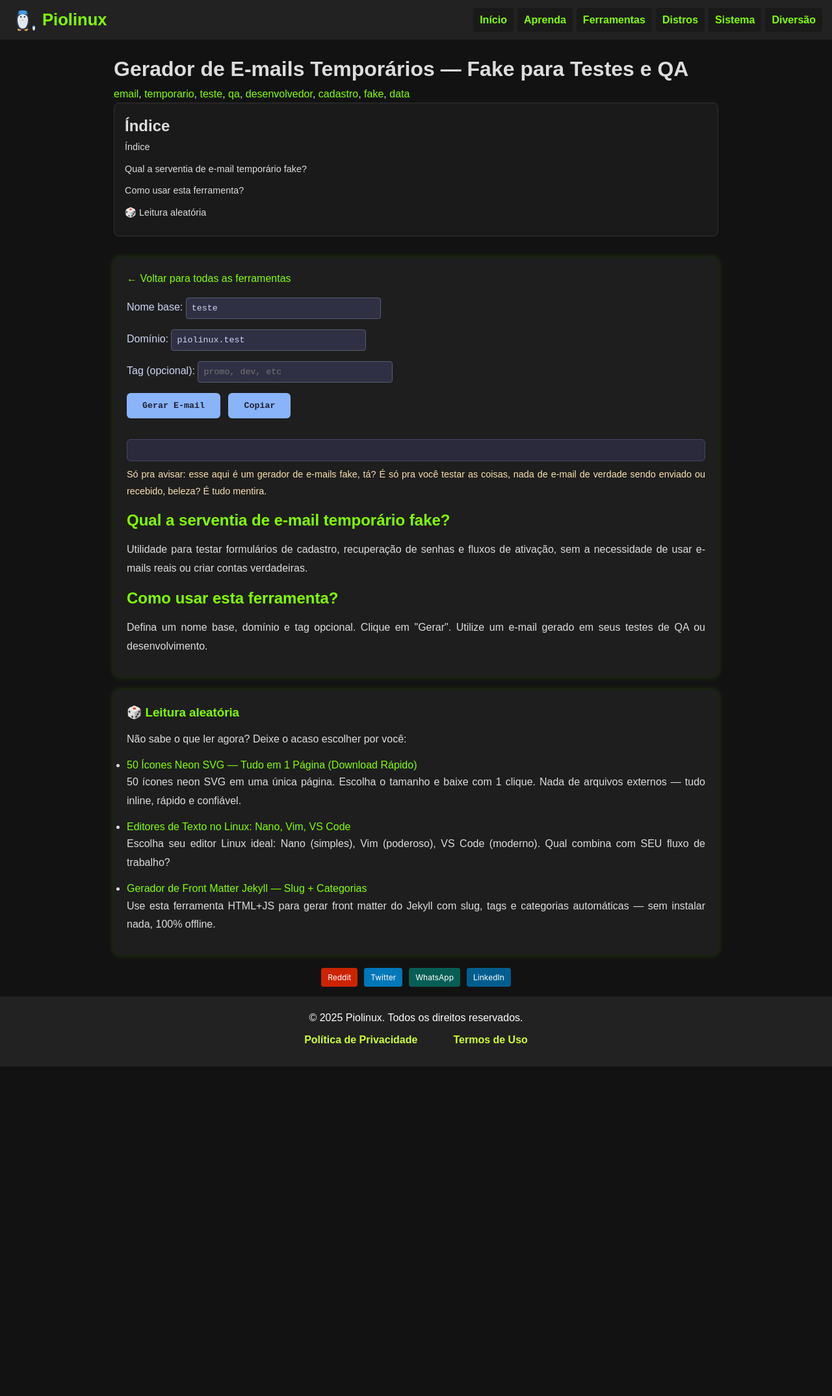
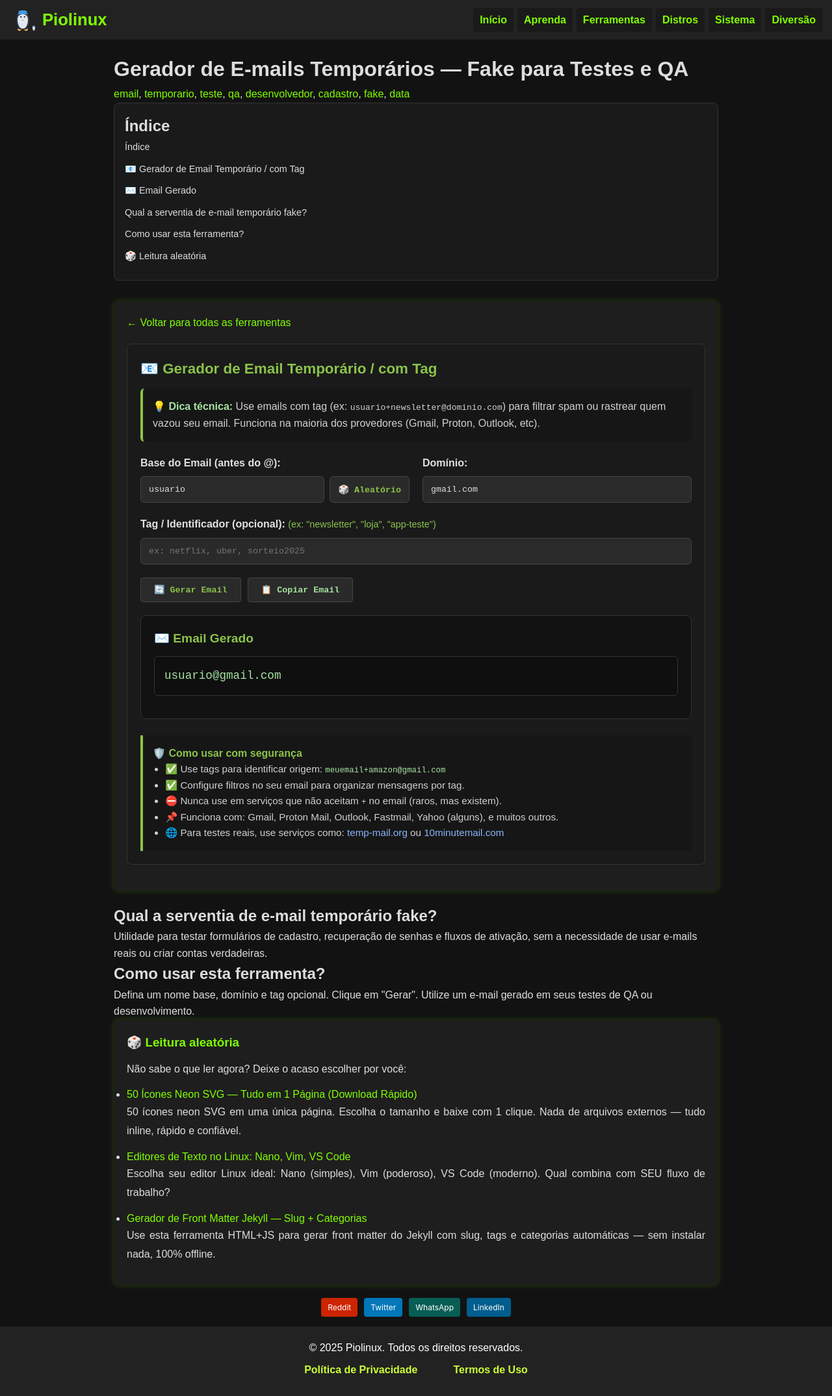
Before and after one commit to Piolinux/piolinux-site, a Jekyll site: the page built from _pages/tools/temp-email-generator.html, in a window 1280 px wide. Shown: the whole page at 65% size. Built offline with Jekyll 4.4.1, drawn with Linux system fonts in a browser that asks for light colours; before the commit the page ends 1642 px from its top, so only the background shows below that.

Commit message:
Update temp-email-generator.html

```diff
--- a/_pages/tools/temp-email-generator.html
+++ b/_pages/tools/temp-email-generator.html
@@ -15,16 +15,78 @@ tags: [email, temporario, teste, qa, desenvolvedor, cadastro, fake, data]
 <section class="tool-single-page">
   <a href="/ferramentas/" class="back-link">← Voltar para todas as ferramentas</a>
 
-  <div>
-    <label>Nome base: <input type="text" id="emailBase" placeholder="usuario" value="teste"></label>
-    <label>Domínio: <input type="text" id="emailDomain" placeholder="exemplo.com" value="piolinux.test"></label>
-    <label>Tag (opcional): <input type="text" id="emailTag" placeholder="promo, dev, etc"></label>
-    <button class="tool-button" onclick="generateTempEmail()">Gerar E-mail</button>
-    <button class="tool-button" onclick="copyTempEmail()">Copiar</button>
-    <div id="tempEmailResult" style="margin-top: 1rem; padding: 1rem; background: #2a2a3c; border: 1px solid #454565; border-radius: 6px; color: #a6e3a1; font-family: monospace; text-align: center; font-size: 1.2rem; font-weight: bold;"></div>
-    <p style="font-size: 0.9rem; color: #f9e2af; margin-top: 0.5rem;">Só pra avisar: esse aqui é um gerador de e-mails fake, tá? É só pra você testar as coisas, nada de e-mail de verdade sendo enviado ou recebido, beleza? É tudo mentira.</p>
+
+  <div class="tool-container" style="background: #1a1a1a; padding: 20px; border-radius: 8px; border: 1px solid #333; margin: 20px 0;">
+    <h2 class="tool-title" style="color: #8bc34a; margin-top: 0; font-size: 1.4em;">📧 Gerador de Email Temporário / com Tag</h2>
+
+    <div style="margin-bottom: 20px; background: #161616; padding: 15px; border-radius: 6px; border-left: 4px solid #8bc34a;">
+      <strong style="color: #a6e3a1;">💡 Dica técnica:</strong> <span style="color: #d0d0d0;">Use emails com tag (ex: <code>usuario+newsletter@dominio.com</code>) para filtrar spam ou rastrear quem vazou seu email. Funciona na maioria dos provedores (Gmail, Proton, Outlook, etc).</span>
+    </div>
+
+    <div style="display: grid; grid-template-columns: 1fr 1fr; gap: 20px; margin-bottom: 20px;">
+      <div>
+        <label style="color: #e0e0e0; display: block; margin-bottom: 8px;"><strong>Base do Email (antes do @):</strong></label>
+        <div style="display: flex; gap: 8px;">
+          <input
+            type="text"
+            id="emailBase"
+            placeholder="ex: usuario, meunome, temp123"
+            value="usuario"
+            style="flex: 1; padding: 12px; background: #2a2a2a; color: #e0e0e0; border: 1px solid #444; border-radius: 6px; font-family: 'Courier New', monospace;" />
+          <button onclick="generateRandomBase()" style="background: #2a2a2a; color: #8bc34a; border: 1px solid #444; padding: 0 12px; border-radius: 6px; cursor: pointer; font-weight: bold; font-family: monospace; white-space: nowrap;">🎲 Aleatório</button>
+        </div>
+      </div>
+
+      <div>
+        <label style="color: #e0e0e0; display: block; margin-bottom: 8px;"><strong>Domínio:</strong></label>
+        <input
+          type="text"
+          id="emailDomain"
+          placeholder="ex: gmail.com, proton.me, seu-dominio.com"
+          value="gmail.com"
+          style="width: 100%; padding: 12px; background: #2a2a2a; color: #e0e0e0; border: 1px solid #444; border-radius: 6px; font-family: 'Courier New', monospace;" />
+      </div>
+    </div>
+
+    <div style="margin-bottom: 20px;">
+      <label style="color: #e0e0e0; display: block; margin-bottom: 8px;"><strong>Tag / Identificador (opcional):</strong> <span style="color: #8bc34a; font-size: 0.9em;">(ex: "newsletter", "loja", "app-teste")</span></label>
+      <input
+        type="text"
+        id="emailTag"
+        placeholder="ex: netflix, uber, sorteio2025"
+        style="width: 100%; padding: 12px; background: #2a2a2a; color: #e0e0e0; border: 1px solid #444; border-radius: 6px; font-family: 'Courier New', monospace;" />
+    </div>
+
+    <div style="margin-bottom: 20px; display: flex; gap: 10px; flex-wrap: wrap;">
+      <button onclick="generateTempEmail()" style="background: #2a2a2a; color: #8bc34a; border: 1px solid #444; padding: 10px 20px; border-radius: 4px; cursor: pointer; font-weight: bold; font-family: monospace; transition: background 0.2s;">
+        🔄 Gerar Email
+      </button>
+      <button onclick="copyTempEmail()" style="background: #2a2a2a; color: #a6e3a1; border: 1px solid #444; padding: 10px 20px; border-radius: 4px; cursor: pointer; font-weight: bold; font-family: monospace; transition: background 0.2s;">
+        📋 Copiar Email
+      </button>
+    </div>
+
+    <div style="background: #121212; padding: 20px; border-radius: 8px; border: 1px solid #333; margin-bottom: 20px;">
+      <h3 style="color: #8bc34a; margin-top: 0; font-size: 1.2em;">✉️ Email Gerado</h3>
+      <div
+        id="tempEmailResult"
+        style="padding: 15px; background: #0f0f0f; color: #a6e3a1; border: 1px solid #333; border-radius: 6px; font-family: 'Courier New', monospace; font-size: 1.1em; margin-bottom: 15px; word-break: break-all; min-height: 24px;">
+        usuario@gmail.com
+      </div>
+    </div>
+
+    <div style="margin-top: 25px; padding: 15px; background: #161616; border-left: 4px solid #8bc34a; border-radius: 0 6px 6px 0;">
+      <h4 style="color: #8bc34a; margin-top: 0;">🛡️ Como usar com segurança</h4>
+      <ul style="color: #d0d0d0; font-size: 0.95em; line-height: 1.6; padding-left: 1.2rem;">
+        <li>✅ Use tags para identificar origem: <code style="color: #a6e3a1;">meuemail+amazon@gmail.com</code></li>
+        <li>✅ Configure filtros no seu email para organizar mensagens por tag.</li>
+        <li>⛔ Nunca use em serviços que não aceitam <code>+</code> no email (raros, mas existem).</li>
+        <li>📌 Funciona com: Gmail, Proton Mail, Outlook, Fastmail, Yahoo (alguns), e muitos outros.</li>
+        <li>🌐 Para testes reais, use serviços como: <a href="https://temp-mail.org" target="_blank" style="color: #89b4fa; text-decoration: none;">temp-mail.org</a> ou <a href="https://10minutemail.com" target="_blank" style="color: #89b4fa; text-decoration: none;">10minutemail.com</a></li>
+      </ul>
+    </div>
   </div>
-
+</section>
   <div class="seo-content">
     <h2>Qual a serventia de  e-mail temporário fake?</h2>
     <p>Utilidade para testar formulários de cadastro, recuperação de senhas e fluxos de ativação, sem a necessidade de usar e-mails reais ou criar contas verdadeiras.</p>
@@ -34,34 +96,62 @@ tags: [email, temporario, teste, qa, desenvolvedor, cadastro, fake, data]
   </div>
 </section>
 
-<style>
-  /* ESTILO PADRÃO */
-  .tool-button { background: #89b4fa; color: #1e1e2e; padding: 0.75rem 1.5rem; font-family: monospace; font-weight: bold; border: none; border-radius: 6px; cursor: pointer; margin: 0.5rem 0.5rem 1rem 0; }
-  label { display: block; margin: 0.5rem 0; color: #cdd6f4; }
-  input[type="text"] { width: 100%; max-width: 300px; padding: 0.5rem; background: #303045; border: 1px solid #5a5a72; color: #cdd6f4; font-family: monospace; border-radius: 4px; margin-top: 0.5rem; }
-</style>
+<script>
+function generateRandomBase() {
+  const chars = 'abcdefghijklmnopqrstuvwxyz0123456789';
+  let result = '';
+  const length = Math.floor(Math.random() * 5) + 6; // entre 6 e 10 caracteres
+  for (let i = 0; i < length; i++) {
+    result += chars.charAt(Math.floor(Math.random() * chars.length));
+  }
+  document.getElementById('emailBase').value = result;
+  generateTempEmail(); // Gera automaticamente após definir base
+}
 
-
-
-<script>
 function generateTempEmail() {
-  const base = document.getElementById('emailBase').value.trim() || 'usuario';
-  const domain = document.getElementById('emailDomain').value.trim() || 'test.com';
+  const base = document.getElementById('emailBase').value.trim();
+  const domain = document.getElementById('emailDomain').value.trim();
   const tag = document.getElementById('emailTag').value.trim();
 
+  if (!base || !domain) {
+    document.getElementById('tempEmailResult').innerText = '❌ Preencha base e domínio.';
+    return;
+  }
+
+  // Validação simples de domínio (deve ter pelo menos um ponto e não começar com ponto)
+  if (!domain.includes('.') || domain.startsWith('.') || domain.endsWith('.')) {
+    document.getElementById('tempEmailResult').innerText = '❌ Domínio inválido.';
+    return;
+  }
+
   let email = base + '@' + domain;
-  if (tag) email = base + '+' + tag + '@' + domain;
+  if (tag) {
+    // Remove espaços e caracteres problemáticos da tag
+    const cleanTag = tag.replace(/[^a-zA-Z0-9._-]/g, '-');
+    email = base + '+' + cleanTag + '@' + domain;
+  }
 
   document.getElementById('tempEmailResult').innerText = email;
 }
 
 function copyTempEmail() {
   const email = document.getElementById('tempEmailResult').innerText;
-  if (email) {
-    navigator.clipboard.writeText(email).then(() => alert('✅ Copiado: ' + email));
+  if (email && !email.includes('❌')) {
+    navigator.clipboard.writeText(email).then(() => {
+      alert(`✅ Copiado: ${email}`);
+    }).catch(() => {
+      alert('❌ Falha ao copiar. Tente manualmente.');
+    });
+  } else {
+    alert('⚠️ Gere um email válido primeiro.');
   }
 }
+
+// Gera ao carregar
+document.addEventListener('DOMContentLoaded', generateTempEmail);
 </script>
+
+
 
 
 
```
